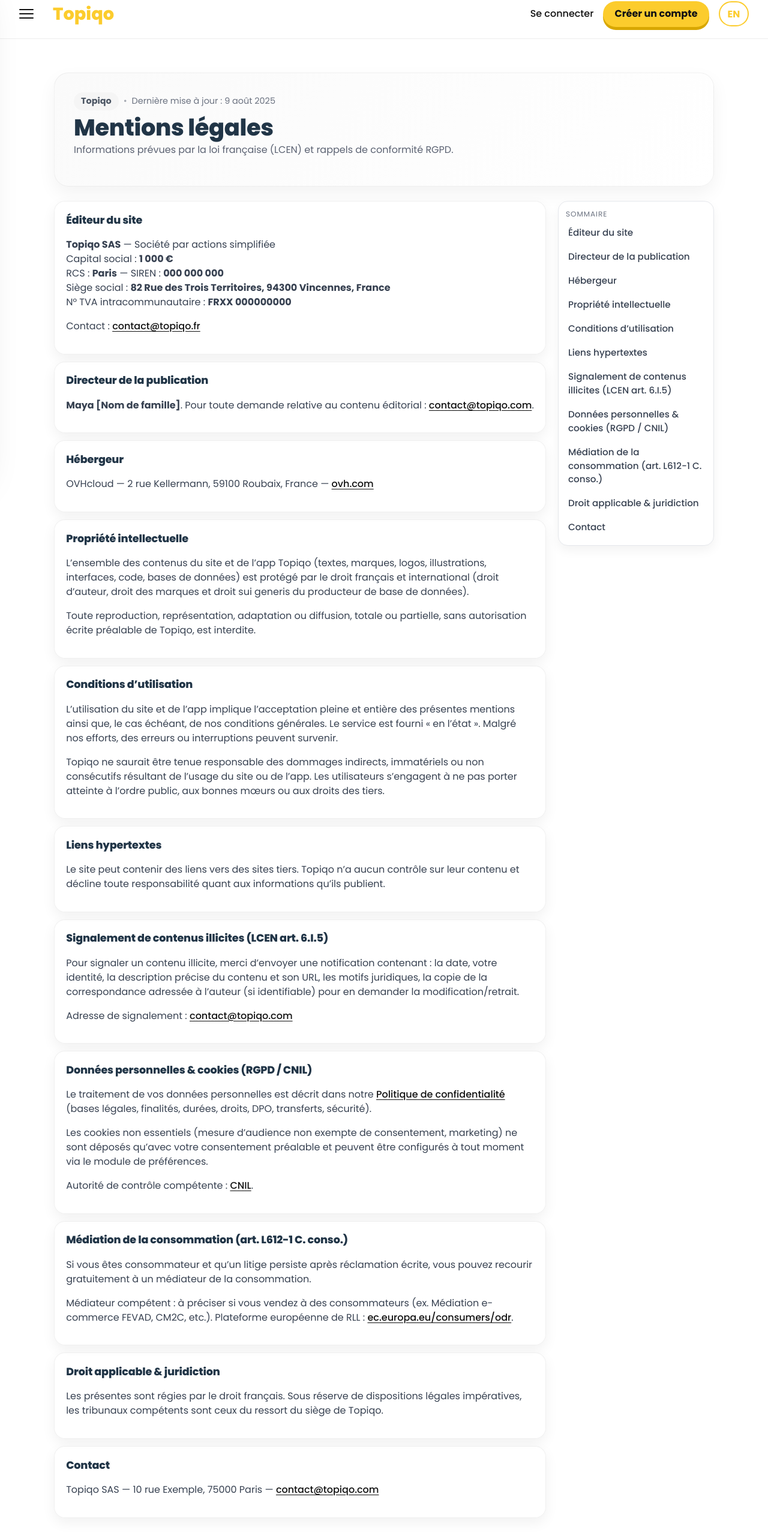
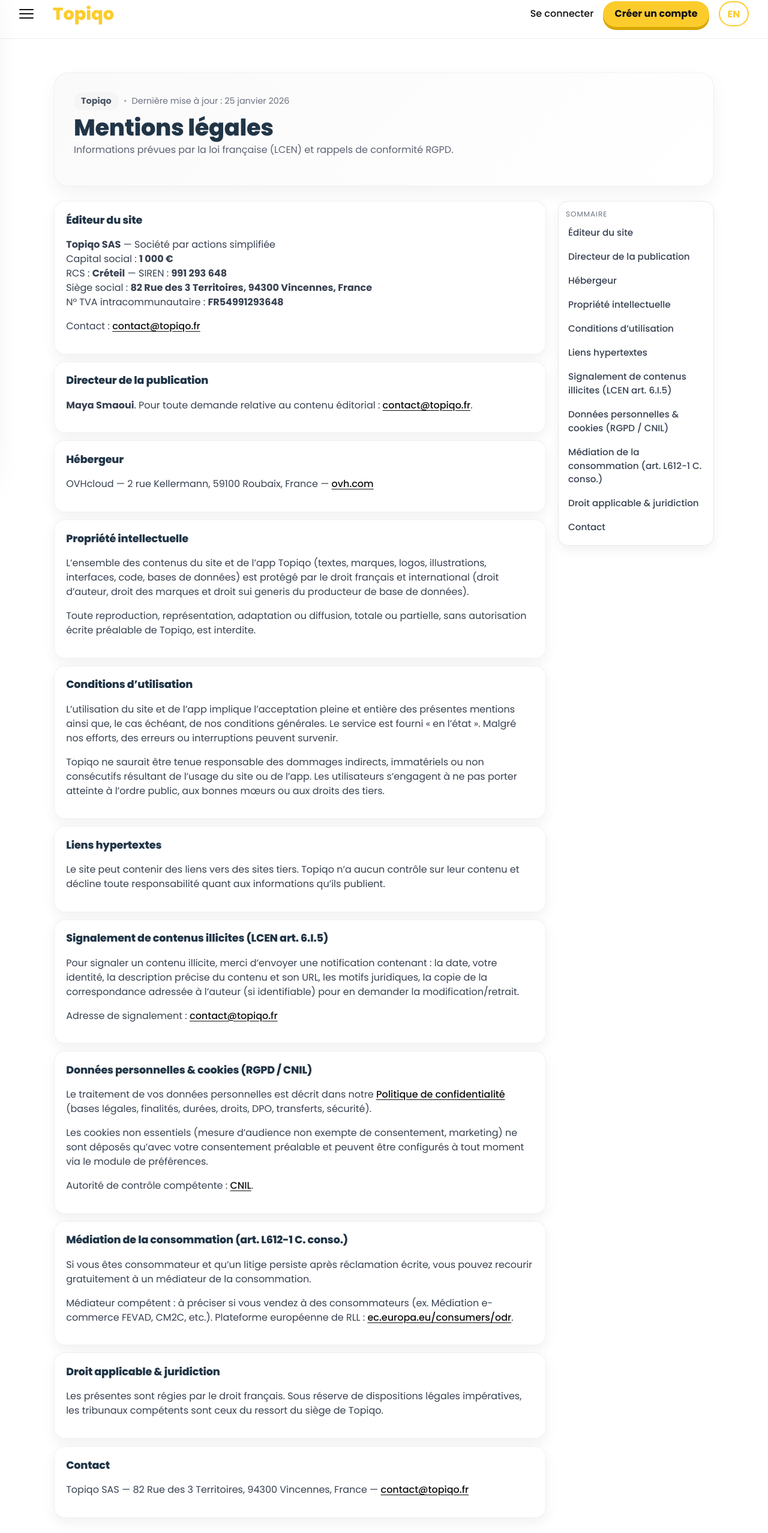
Before and after one commit to MayaSmaoui/topiqo, a React (Vite) app: page /legal in a window 1280 px wide. Shown: the part 18-2574 px from the top of the page at 60% size. Built offline with nearby package versions, Linux system fonts and the light colour scheme.

Commit message:
Change in mentions légales

```diff
--- a/src/pages/Legal.jsx
+++ b/src/pages/Legal.jsx
@@ -7,7 +7,7 @@
       title: "Mentions légales",
       subtitle:
         "Informations prévues par la loi française (LCEN) et rappels de conformité RGPD.",
-      updated: "Dernière mise à jour : 9 août 2025",
+      updated: "Dernière mise à jour : 25 janvier 2026",
       toc: "Sommaire",
       sections: [
         {
@@ -20,11 +20,16 @@
                 <br />
                 Capital social : <strong>1&nbsp;000&nbsp;€</strong>
                 <br />
-                RCS : <strong>Paris</strong> — SIREN : <strong>000&nbsp;000&nbsp;000</strong>
+                RCS : <strong>Créteil</strong> — SIREN :{" "}
+                <strong>991&nbsp;293&nbsp;648</strong>
                 <br />
-                Siège social : <strong>82 Rue des Trois Territoires, 94300 Vincennes, France</strong>
+                Siège social :{" "}
+                <strong>
+                  82 Rue des 3 Territoires, 94300 Vincennes, France
+                </strong>
                 <br />
-                N° TVA intracommunautaire : <strong>FRXX&nbsp;000000000</strong>
+                N° TVA intracommunautaire :{" "}
+                <strong>FR54991293648</strong>
               </p>
               <p>
                 Contact :{" "}
@@ -40,8 +45,12 @@
           h: "Directeur de la publication",
           body: (
             <p>
-              <strong>Maya [Nom de famille]</strong>. Pour toute demande relative au contenu éditorial :{" "}
-              <a className="link" href="mailto:contact@topiqo.com">contact@topiqo.com</a>.
+              <strong>Maya Smaoui</strong>. Pour toute demande relative au
+              contenu éditorial :{" "}
+              <a className="link" href="mailto:contact@topiqo.fr">
+                contact@topiqo.fr
+              </a>
+              .
             </p>
           ),
         },
@@ -51,7 +60,12 @@
           body: (
             <p>
               OVHcloud — 2&nbsp;rue Kellermann, 59100 Roubaix, France —{" "}
-              <a className="link" href="https://www.ovh.com" target="_blank" rel="noreferrer">
+              <a
+                className="link"
+                href="https://www.ovh.com"
+                target="_blank"
+                rel="noreferrer"
+              >
                 ovh.com
               </a>
             </p>
@@ -63,13 +77,16 @@
           body: (
             <>
               <p>
-                L’ensemble des contenus du site et de l’app Topiqo (textes, marques, logos, illustrations,
-                interfaces, code, bases de données) est protégé par le droit français et international
-                (droit d’auteur, droit des marques et droit sui generis du producteur de base de données).
+                L’ensemble des contenus du site et de l’app Topiqo (textes,
+                marques, logos, illustrations, interfaces, code, bases de
+                données) est protégé par le droit français et international
+                (droit d’auteur, droit des marques et droit sui generis du
+                producteur de base de données).
               </p>
               <p>
-                Toute reproduction, représentation, adaptation ou diffusion, totale ou partielle, sans
-                autorisation écrite préalable de Topiqo, est interdite.
+                Toute reproduction, représentation, adaptation ou diffusion,
+                totale ou partielle, sans autorisation écrite préalable de
+                Topiqo, est interdite.
               </p>
             </>
           ),
@@ -80,14 +97,17 @@
           body: (
             <>
               <p>
-                L’utilisation du site et de l’app implique l’acceptation pleine et entière des présentes
-                mentions ainsi que, le cas échéant, de nos conditions générales. Le service est fourni « en
-                l’état ». Malgré nos efforts, des erreurs ou interruptions peuvent survenir.
+                L’utilisation du site et de l’app implique l’acceptation pleine
+                et entière des présentes mentions ainsi que, le cas échéant, de
+                nos conditions générales. Le service est fourni « en l’état ».
+                Malgré nos efforts, des erreurs ou interruptions peuvent
+                survenir.
               </p>
               <p>
-                Topiqo ne saurait être tenue responsable des dommages indirects, immatériels ou non
-                consécutifs résultant de l’usage du site ou de l’app. Les utilisateurs s’engagent à ne pas
-                porter atteinte à l’ordre public, aux bonnes mœurs ou aux droits des tiers.
+                Topiqo ne saurait être tenue responsable des dommages indirects,
+                immatériels ou non consécutifs résultant de l’usage du site ou
+                de l’app. Les utilisateurs s’engagent à ne pas porter atteinte à
+                l’ordre public, aux bonnes mœurs ou aux droits des tiers.
               </p>
             </>
           ),
@@ -97,8 +117,9 @@
           h: "Liens hypertextes",
           body: (
             <p>
-              Le site peut contenir des liens vers des sites tiers. Topiqo n’a aucun contrôle sur leur
-              contenu et décline toute responsabilité quant aux informations qu’ils publient.
+              Le site peut contenir des liens vers des sites tiers. Topiqo n’a
+              aucun contrôle sur leur contenu et décline toute responsabilité
+              quant aux informations qu’ils publient.
             </p>
           ),
         },
@@ -108,13 +129,17 @@
           body: (
             <>
               <p>
-                Pour signaler un contenu illicite, merci d’envoyer une notification contenant : la date, votre
-                identité, la description précise du contenu et son URL, les motifs juridiques, la copie de la
-                correspondance adressée à l’auteur (si identifiable) pour en demander la modification/retrait.
+                Pour signaler un contenu illicite, merci d’envoyer une
+                notification contenant : la date, votre identité, la description
+                précise du contenu et son URL, les motifs juridiques, la copie
+                de la correspondance adressée à l’auteur (si identifiable) pour
+                en demander la modification/retrait.
               </p>
               <p>
                 Adresse de signalement :{" "}
-                <a className="link" href="mailto:contact@topiqo.com">contact@topiqo.com</a>
+                <a className="link" href="mailto:contact@topiqo.fr">
+                  contact@topiqo.fr
+                </a>
               </p>
             </>
           ),
@@ -126,16 +151,29 @@
             <>
               <p>
                 Le traitement de vos données personnelles est décrit dans notre{" "}
-                <a className="link" href="/privacy">Politique de confidentialité</a> (bases légales,
-                finalités, durées, droits, DPO, transferts, sécurité).
+                <a className="link" href="/privacy">
+                  Politique de confidentialité
+                </a>{" "}
+                (bases légales, finalités, durées, droits, DPO, transferts,
+                sécurité).
               </p>
               <p>
-                Les cookies non essentiels (mesure d’audience non exempte de consentement, marketing) ne sont
-                déposés qu’avec votre consentement préalable et peuvent être configurés à tout moment via le module de préférences.
+                Les cookies non essentiels (mesure d’audience non exempte de
+                consentement, marketing) ne sont déposés qu’avec votre
+                consentement préalable et peuvent être configurés à tout moment
+                via le module de préférences.
               </p>
               <p>
                 Autorité de contrôle compétente :{" "}
-                <a className="link" href="https://www.cnil.fr" target="_blank" rel="noreferrer">CNIL</a>.
+                <a
+                  className="link"
+                  href="https://www.cnil.fr"
+                  target="_blank"
+                  rel="noreferrer"
+                >
+                  CNIL
+                </a>
+                .
               </p>
             </>
           ),
@@ -146,14 +184,26 @@
           body: (
             <>
               <p>
-                Si vous êtes consommateur et qu’un litige persiste après réclamation écrite, vous pouvez recourir gratuitement à un médiateur de la consommation.
+                Si vous êtes consommateur et qu’un litige persiste après
+                réclamation écrite, vous pouvez recourir gratuitement à un
+                médiateur de la consommation.
               </p>
               <p>
-                Médiateur compétent : <em>à préciser si vous vendez à des consommateurs</em> (ex. Médiation
-                e-commerce FEVAD, CM2C, etc.). Plateforme européenne de RLL :{" "}
-                <a className="link" href="https://ec.europa.eu/consumers/odr" target="_blank" rel="noreferrer">
+                Médiateur compétent :{" "}
+                <em>
+                  à préciser si vous vendez à des consommateurs (ex. Médiation
+                  e-commerce FEVAD, CM2C, etc.).
+                </em>{" "}
+                Plateforme européenne de RLL :{" "}
+                <a
+                  className="link"
+                  href="https://ec.europa.eu/consumers/odr"
+                  target="_blank"
+                  rel="noreferrer"
+                >
                   ec.europa.eu/consumers/odr
-                </a>.
+                </a>
+                .
               </p>
             </>
           ),
@@ -163,8 +213,9 @@
           h: "Droit applicable & juridiction",
           body: (
             <p>
-              Les présentes sont régies par le droit français. Sous réserve de dispositions légales
-              impératives, les tribunaux compétents sont ceux du ressort du siège de Topiqo.
+              Les présentes sont régies par le droit français. Sous réserve de
+              dispositions légales impératives, les tribunaux compétents sont
+              ceux du ressort du siège de Topiqo.
             </p>
           ),
         },
@@ -173,8 +224,10 @@
           h: "Contact",
           body: (
             <p>
-              Topiqo SAS — 10&nbsp;rue Exemple, 75000 Paris —{" "}
-              <a className="link" href="mailto:contact@topiqo.com">contact@topiqo.com</a>
+              Topiqo SAS — 82 Rue des 3 Territoires, 94300 Vincennes, France —{" "}
+              <a className="link" href="mailto:contact@topiqo.fr">
+                contact@topiqo.fr
+              </a>
             </p>
           ),
         },
@@ -185,7 +238,7 @@
       title: "Legal Notice",
       subtitle:
         "Information required under French law (LCEN) and GDPR/CNIL compliance reminders.",
-      updated: "Last updated: August 9, 2025",
+      updated: "Last updated: January 25, 2026",
       toc: "Contents",
       sections: [
         {
@@ -196,16 +249,24 @@
               <p>
                 <strong>Topiqo SAS</strong> — Simplified joint-stock company (SAS)
                 <br />
-                Share capital: <strong>€10,000</strong>
+                Share capital: <strong>€1,000</strong>
                 <br />
-                Trade Register: <strong>Paris</strong> — SIREN: <strong>000&nbsp;000&nbsp;000</strong>
+                Trade and Companies Register:{" "}
+                <strong>RCS Créteil</strong> — SIREN:{" "}
+                <strong>991&nbsp;293&nbsp;648</strong>
                 <br />
-                Registered office: <strong>10 rue Exemple, 75000 Paris, France</strong>
+                Registered office:{" "}
+                <strong>
+                  82 Rue des 3 Territoires, 94300 Vincennes, France
+                </strong>
                 <br />
-                EU VAT: <strong>FRXX&nbsp;000000000</strong>
+                EU VAT: <strong>FR54991293648</strong>
               </p>
               <p>
-                Contact: <a className="link" href="mailto:contact@topiqo.com">contact@topiqo.com</a>
+                Contact:{" "}
+                <a className="link" href="mailto:contact@topiqo.fr">
+                  contact@topiqo.fr
+                </a>
               </p>
             </>
           ),
@@ -215,8 +276,11 @@
           h: "Publication director",
           body: (
             <p>
-              <strong>Maya [Last name]</strong>. For editorial inquiries:{" "}
-              <a className="link" href="mailto:contact@topiqo.com">contact@topiqo.com</a>.
+              <strong>Maya Smaoui</strong>. For editorial inquiries:{" "}
+              <a className="link" href="mailto:contact@topiqo.fr">
+                contact@topiqo.fr
+              </a>
+              .
             </p>
           ),
         },
@@ -226,7 +290,14 @@
           body: (
             <p>
               OVHcloud — 2 rue Kellermann, 59100 Roubaix, France —{" "}
-              <a className="link" href="https://www.ovh.com" target="_blank" rel="noreferrer">ovh.com</a>
+              <a
+                className="link"
+                href="https://www.ovh.com"
+                target="_blank"
+                rel="noreferrer"
+              >
+                ovh.com
+              </a>
             </p>
           ),
         },
@@ -236,12 +307,13 @@
           body: (
             <>
               <p>
-                All content on the Topiqo site and app (texts, trademarks, logos, illustrations, interfaces,
-                code, databases) is protected by French and international law.
+                All content on the Topiqo site and app (texts, trademarks,
+                logos, illustrations, interfaces, code, databases) is protected
+                by French and international law.
               </p>
               <p>
-                Any reproduction, representation, adaptation or distribution without prior written consent
-                from Topiqo is prohibited.
+                Any reproduction, representation, adaptation or distribution
+                without prior written consent from Topiqo is prohibited.
               </p>
             </>
           ),
@@ -252,12 +324,15 @@
           body: (
             <>
               <p>
-                Using the site and app implies full acceptance of the legal notice and, where applicable, our
-                terms. The service is provided “as is”. Errors or interruptions may occur.
+                Using the site and app implies full acceptance of this legal
+                notice and, where applicable, our terms. The service is provided
+                “as is”. Errors or interruptions may occur.
               </p>
               <p>
-                Topiqo cannot be held liable for indirect or non-material damages resulting from use of the
-                site or app. Users agree not to infringe public order, morality or third-party rights.
+                Topiqo cannot be held liable for indirect, immaterial or
+                consequential damages resulting from use of the site or app.
+                Users agree not to infringe public order, morality or third-party
+                rights.
               </p>
             </>
           ),
@@ -267,8 +342,9 @@
           h: "Hyperlinks",
           body: (
             <p>
-              The site may contain links to third-party websites. Topiqo has no control over those contents
-              and accepts no responsibility for them.
+              The site may contain links to third-party websites. Topiqo has no
+              control over those contents and accepts no responsibility for
+              them.
             </p>
           ),
         },
@@ -278,12 +354,15 @@
           body: (
             <>
               <p>
-                To report illegal content, please send a notice including: date, your identity, precise
-                description and URL, legal grounds, and any prior request to the author (if identifiable).
+                To report illegal content, please send a notice including: date,
+                your identity, precise description and URL, legal grounds, and
+                any prior request to the author (if identifiable).
               </p>
               <p>
                 Report address:{" "}
-                <a className="link" href="mailto:contact@topiqo.com">contact@topiqo.com</a>
+                <a className="link" href="mailto:contact@topiqo.fr">
+                  contact@topiqo.fr
+                </a>
               </p>
             </>
           ),
@@ -295,16 +374,28 @@
             <>
               <p>
                 Processing of your personal data is described in our{" "}
-                <a className="link" href="/privacy">Privacy Policy</a> (legal bases, purposes, retention,
-                rights, DPO, transfers, security).
+                <a className="link" href="/privacy">
+                  Privacy Policy
+                </a>{" "}
+                (legal bases, purposes, retention, rights, DPO, transfers,
+                security).
               </p>
               <p>
-                Non-essential cookies (analytics requiring consent, marketing) are set only with your prior
-                consent and can be managed anytime in the preferences module.
+                Non-essential cookies (analytics requiring consent, marketing)
+                are set only with your prior consent and can be managed anytime
+                in the preferences module.
               </p>
               <p>
                 Supervisory authority in France:{" "}
-                <a className="link" href="https://www.cnil.fr" target="_blank" rel="noreferrer">CNIL</a>.
+                <a
+                  className="link"
+                  href="https://www.cnil.fr"
+                  target="_blank"
+                  rel="noreferrer"
+                >
+                  CNIL
+                </a>
+                .
               </p>
             </>
           ),
@@ -315,15 +406,26 @@
           body: (
             <>
               <p>
-                If you are a consumer and a dispute remains after a written complaint, you may use a consumer
-                mediation service free of charge.
+                If you are a consumer and a dispute remains after a written
+                complaint, you may use a consumer mediation service free of
+                charge.
               </p>
               <p>
-                Competent mediator: <em>to be specified if you sell to consumers</em> (e.g., FEVAD mediation,
-                CM2C). EU ODR platform:{" "}
-                <a className="link" href="https://ec.europa.eu/consumers/odr" target="_blank" rel="noreferrer">
+                Competent mediator:{" "}
+                <em>
+                  to be specified if you sell to consumers (e.g., FEVAD
+                  mediation, CM2C).
+                </em>{" "}
+                EU ODR platform:{" "}
+                <a
+                  className="link"
+                  href="https://ec.europa.eu/consumers/odr"
+                  target="_blank"
+                  rel="noreferrer"
+                >
                   ec.europa.eu/consumers/odr
-                </a>.
+                </a>
+                .
               </p>
             </>
           ),
@@ -333,8 +435,9 @@
           h: "Governing law & jurisdiction",
           body: (
             <p>
-              These notices are governed by French law. Subject to mandatory provisions, competent courts are
-              those of Topiqo’s registered office.
+              This legal notice is governed by French law. Subject to mandatory
+              provisions, competent courts are those of the jurisdiction of
+              Topiqo’s registered office.
             </p>
           ),
         },
@@ -343,8 +446,10 @@
           h: "Contact",
           body: (
             <p>
-              Topiqo SAS — 10 rue Exemple, 75000 Paris —{" "}
-              <a className="link" href="mailto:contact@topiqo.com">contact@topiqo.com</a>
+              Topiqo SAS — 82 Rue des 3 Territoires, 94300 Vincennes, France —{" "}
+              <a className="link" href="mailto:contact@topiqo.fr">
+                contact@topiqo.fr
+              </a>
             </p>
           ),
         },
@@ -381,7 +486,9 @@
       <div className="legal-hero">
         <div className="legal-meta">
           <span className="legal-chip">{T.brand}</span>
-          <span className="dot" aria-hidden>•</span>
+          <span className="dot" aria-hidden>
+            •
+          </span>
           <span className="updated">{T.updated}</span>
         </div>
         <h1 className="legal-title">{T.title}</h1>
@@ -399,13 +506,6 @@
 
         <ToC />
       </div>
-
-      <footer className="legal-note">
-        <p>
-          Remplace les identifiants (SIREN, TVA, RCS) par les valeurs officielles. Si tu vends à des
-          consommateurs, indique le médiateur choisi.
-        </p>
-      </footer>
     </main>
   );
 }
```
